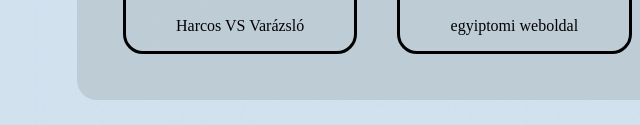
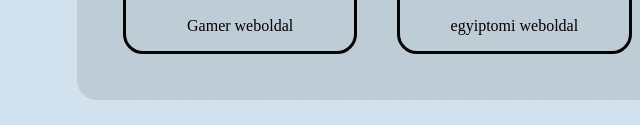
Before and after one commit to Kompleeex/Portfolio, a plain HTML site: page index3.html in a window 1280 px wide. Shown: the part 1102-1227 px from the top of the page, 178-818 px from the left. Drawn offline with Linux system fonts and the light colour scheme.

Commit message:
utolso simitas

```diff
--- a/index3.html
+++ b/index3.html
@@ -31,7 +31,7 @@
 
             <div class="java"><a href="letolthetoanyag/java/harc.zip" download=""><img src="kepek/javalogo.png" alt=""><p>Harcos VS Varázsló</p></a></div>
 
-            <div class="webprogramozas"><a href="letolthetoanyag/webprogramozas/PaaladamGAMER.zip" download=""><img src="kepek/csslogo.png" alt=""><p>Harcos VS Varázsló</p></a></div>
+            <div class="webprogramozas"><a href="letolthetoanyag/webprogramozas/PaaladamGAMER.zip" download=""><img src="kepek/csslogo.png" alt=""><p>Gamer weboldal</p></a></div>
 
             <div class="webprogramozas"><a href="letolthetoanyag/webprogramozas/otthoni.zip" download=""><img src="kepek/csslogo.png" alt=""><p>egyiptomi weboldal</p></a></div>
         </article>
```
